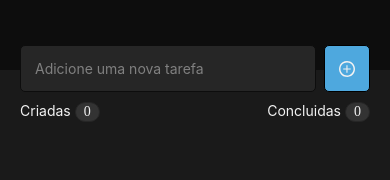
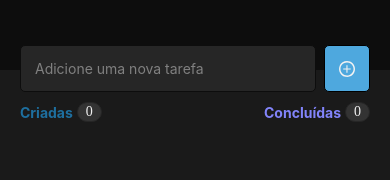
Before and after one commit to EmanoelJuvencio/react-native-todo-list, a React Native app: screen / in a window 390 px wide. Shown: the part 120-300 px from the top of the page. Built offline with nearby package versions, Linux system fonts and the light colour scheme.

Commit message:
feat: Criando componente HeaderToDoList

```diff
--- /dev/null
+++ b/src/components/atoms/Typography/index.tsx
@@ -0,0 +1,25 @@
+import { Text } from 'react-native'
+import { InterBold, InterRegular } from '../../../utils/globalStyle'
+
+interface ITypographyProps {
+  text: string
+  bold?: boolean
+  color?: string
+}
+
+export function Typography(props: ITypographyProps) {
+  const { text, bold, color } = props
+
+  console.log(bold)
+
+  return (
+    <Text
+      style={{
+        color: color ? color : '',
+        fontWeight: bold ? 700 : 400,
+      }}
+    >
+      {text}
+    </Text>
+  )
+}
--- a/src/components/molecules/Content/index.tsx
+++ /dev/null
@@ -1,50 +0,0 @@
-import { Text, View } from 'react-native'
-import { StyleSheet } from 'react-native'
-import {
-  gray100,
-  gray300,
-  gray400,
-  gray500,
-  InterBold,
-} from '../../../utils/globalStyle'
-
-import { NewTask } from '../NewTask'
-import { Badge } from '../../atoms/Badge'
-
-export function Content() {
-  return (
-    <View style={styles.container}>
-      <NewTask />
-
-      <View
-        style={{
-          flexDirection: 'row',
-          justifyContent: 'space-between',
-          marginTop: 10,
-        }}
-      >
-        <View style={styles.containerResumer}>
-          <Text style={styles.text}>Criadas</Text>
-          <Badge value={0} />
-        </View>
-
-        <View style={styles.containerResumer}>
-          <Text style={styles.text}>Concluidas</Text>
-          <Badge value={0} />
-        </View>
-      </View>
-    </View>
-  )
-}
-
-export const styles = StyleSheet.create({
-  container: {
-    padding: 20,
-  },
-
-  text: {
-    color: gray100,
-  },
-
-  containerResumer: { flexDirection: 'row', gap: 4 },
-})
--- /dev/null
+++ b/src/components/molecules/HeaderToDoList/index.tsx
@@ -0,0 +1,34 @@
+import { StyleSheet, View } from 'react-native'
+import { Badge } from '../../atoms/Badge'
+import { Typography } from '../../atoms/Typography'
+import { blue, purple } from '../../../utils/globalStyle'
+
+export function HeaderToDoList() {
+  return (
+    <View
+      style={{
+        flexDirection: 'row',
+        justifyContent: 'space-between',
+        marginTop: 10,
+      }}
+    >
+      <View style={styles.containerResumer}>
+        <Typography text='Criadas' bold color={blue} />
+        <Badge value={0} />
+      </View>
+
+      <View style={styles.containerResumer}>
+        <Typography text='Concluídas' bold color={purple} />
+        <Badge value={0} />
+      </View>
+    </View>
+  )
+}
+
+export const styles = StyleSheet.create({
+  containerResumer: {
+    flexDirection: 'row',
+    gap: 4,
+    alignItems: 'center',
+  },
+})
--- /dev/null
+++ b/src/components/template/Content/index.tsx
@@ -0,0 +1,26 @@
+import { View } from 'react-native'
+import { StyleSheet } from 'react-native'
+
+import { NewTask } from '../../molecules/NewTask'
+import { HeaderToDoList } from '../../molecules/HeaderToDoList'
+
+export function Content() {
+  return (
+    <View style={styles.container}>
+      <NewTask />
+      <HeaderToDoList />
+    </View>
+  )
+}
+
+export const styles = StyleSheet.create({
+  container: {
+    padding: 20,
+  },
+
+  containerResumer: {
+    flexDirection: 'row',
+    gap: 4,
+    alignItems: 'center',
+  },
+})
--- a/src/pages/Home/index.tsx
+++ b/src/pages/Home/index.tsx
@@ -1,7 +1,7 @@
 import { StatusBar, Text, View } from 'react-native'
 import { styles } from './styles'
-import { Content } from '../../components/molecules/Content'
-import { Header } from '../../components/molecules/Header'
+import { Header } from '../../components/template/Header'
+import { Content } from '../../components/template/Content'
 
 export function Home() {
   return (
```
Also changed, not shown: src/components/template/Header/index.tsx (renamed from src/components/molecules/Header/index.tsx).
